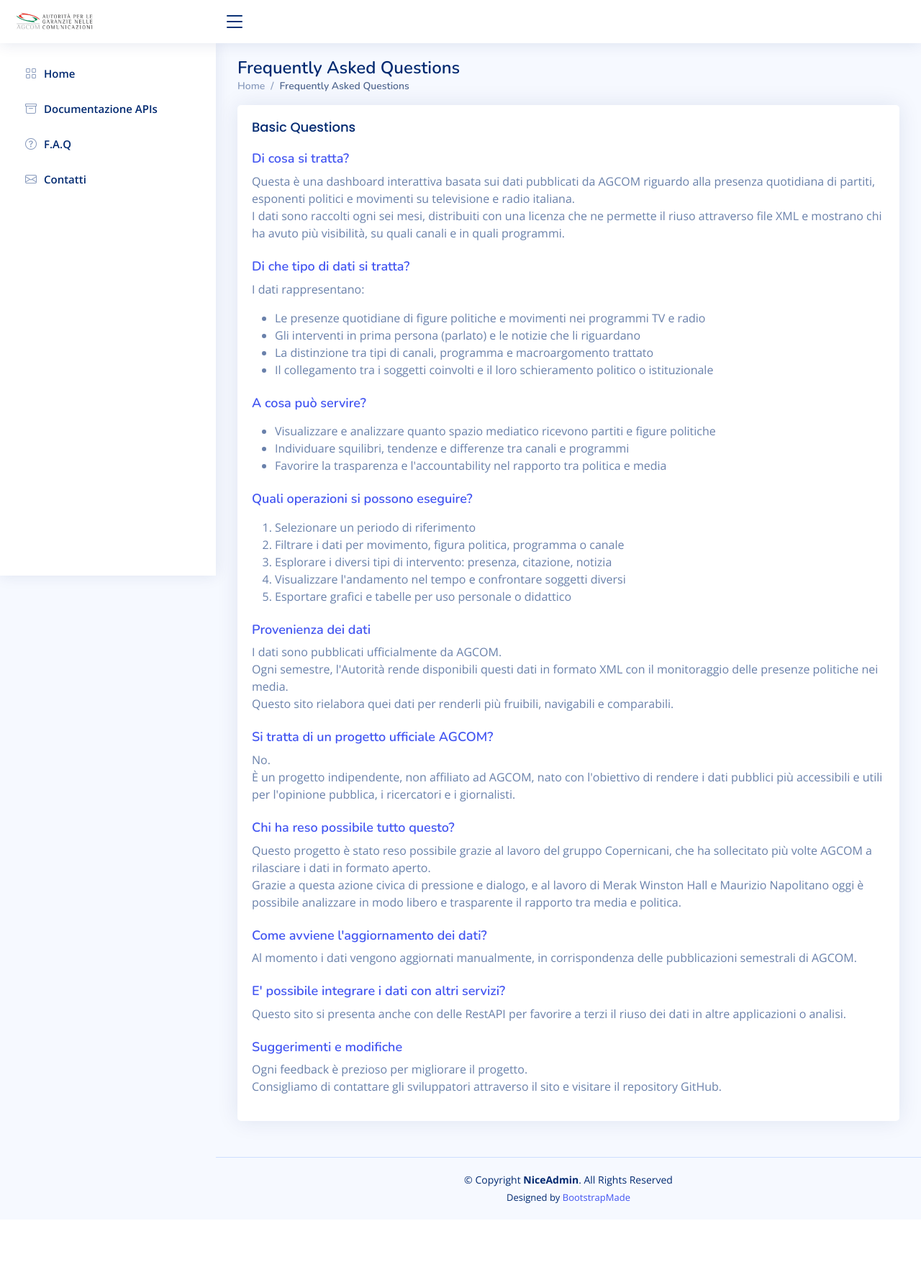
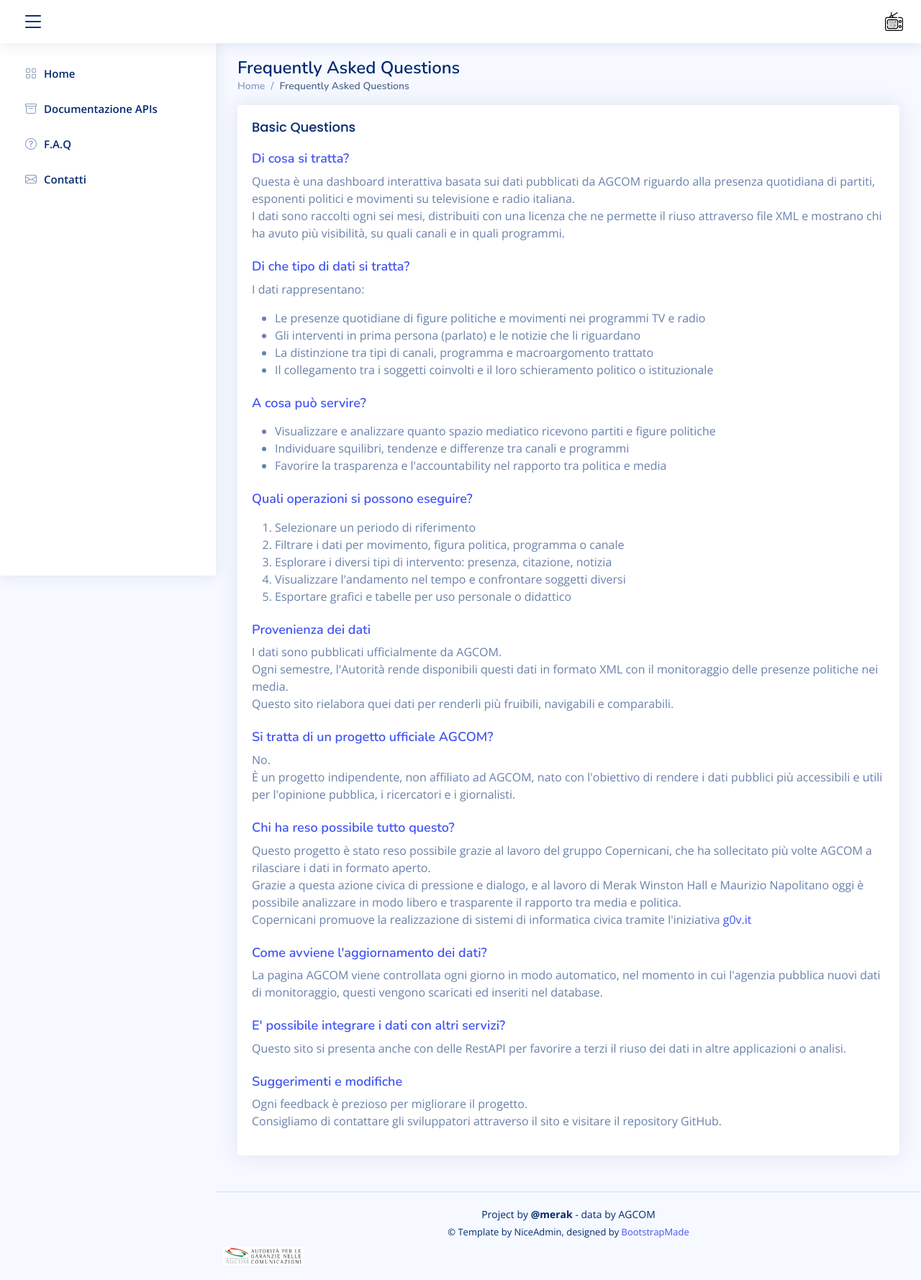
Before and after one commit to MerakWH/AGCOM, a Django app: template code/templates/pages-faq.html in a window 1280 px wide. Shown: the whole page at 72% size. Before the commit the page ends 1673 px from the top, so only its background shows below. Run offline with Django 3.2, Linux system fonts and the light colour scheme; the template is opened without the code that fills it, so the values that code supplies are empty; some libraries are stand-ins or nearby versions.

Commit message:
edits logos + daily-run

```diff
--- a/code/templates/home.html
+++ b/code/templates/home.html
@@ -29,10 +29,6 @@
 
   <header id="header" class="header d-flex align-items-center fixed-top">
     <div class="container-fluid container-xl position-relative d-flex align-items-center justify-content-between">
-
-      <a href="/" class="logo d-flex align-items-center">
-        <img src="static/assets/application/img/logo-agcom.jpg" alt="">
-      </a>
 
       <i class="mobile-nav-toggle d-xl-none bi bi-list"></i>
 
--- a/code/templates/pages-faq.html
+++ b/code/templates/pages-faq.html
@@ -36,13 +36,14 @@
   <header id="header" class="header fixed-top d-flex align-items-center">
 
     <div class="d-flex align-items-center justify-content-between">
-      <a href="/" class="logo d-flex align-items-center">
-        <img src="static/assets/application/img/logo-agcom.jpg" alt="">
+      <i class="bi bi-list toggle-sidebar-btn"></i>
+
+      <a href="/" class="logo d-flex align-items-center" style="position: absolute; right: 0; width: 50px;">
+        <img src="static/assets/application/img/logo.svg" alt="">
       </a>
-      <i class="bi bi-list toggle-sidebar-btn"></i>
-    </div><!-- End Logo -->
+    </div>
 
-  </header><!-- End Header -->
+  </header>
 
  <!-- ======= Sidebar ======= -->
  <aside id="sidebar" class="sidebar">
@@ -155,12 +156,12 @@
 
               <div class="pt-2">
                 <h6>Chi ha reso possibile tutto questo?</h6>
-                <p>Questo progetto è stato reso possibile grazie al lavoro del gruppo Copernicani, che ha sollecitato più volte AGCOM a rilasciare i dati in formato aperto. <br>Grazie a questa azione civica di pressione e dialogo, e al lavoro di Merak Winston Hall e Maurizio Napolitano oggi è possibile analizzare in modo libero e trasparente il rapporto tra media e politica.</p>
+                <p>Questo progetto è stato reso possibile grazie al lavoro del gruppo Copernicani, che ha sollecitato più volte AGCOM a rilasciare i dati in formato aperto. <br>Grazie a questa azione civica di pressione e dialogo, e al lavoro di Merak Winston Hall e Maurizio Napolitano oggi è possibile analizzare in modo libero e trasparente il rapporto tra media e politica.<br>Copernicani promuove la realizzazione di sistemi di informatica civica tramite l'iniziativa <a href="https://www.g0v.it">g0v.it</a></p>
               </div>
 
               <div class="pt-2">
                 <h6>Come avviene l'aggiornamento dei dati?</h6>
-                <p>Al momento i dati vengono aggiornati manualmente, in corrispondenza delle pubblicazioni semestrali di AGCOM.</p>
+                <p>La pagina AGCOM viene controllata ogni giorno in modo automatico, nel momento in cui l'agenzia pubblica nuovi dati di monitoraggio, questi vengono scaricati ed inseriti nel database.</p>
               </div>
 
               <div class="pt-2">
@@ -186,15 +187,18 @@
   <!-- ======= Footer ======= -->
   <footer id="footer" class="footer">
     <div class="copyright">
-      &copy; Copyright <strong><span>NiceAdmin</span></strong>. All Rights Reserved
+      Project by <strong><span>@merak</span></strong> - data by AGCOM
     </div>
     <div class="credits">
       <!-- All the links in the footer should remain intact. -->
       <!-- You can delete the links only if you purchased the pro version. -->
       <!-- Licensing information: https://bootstrapmade.com/license/ -->
       <!-- Purchase the pro version with working PHP/AJAX contact form: https://bootstrapmade.com/nice-admin-bootstrap-admin-html-template/ -->
-      Designed by <a href="https://bootstrapmade.com/">BootstrapMade</a>
+      &copy; Template by NiceAdmin, designed by <a href="https://bootstrapmade.com/">BootstrapMade</a>
     </div>
+    <a class="logo d-flex align-items-center" style="width: 200px; margin-left: 10px; margin-top: 10px;">
+      <img src="static/assets/application/img/logo-agcom.jpg" alt="">
+    </a>
   </footer><!-- End Footer -->
 
   <a href="#" class="back-to-top d-flex align-items-center justify-content-center"><i class="bi bi-arrow-up-short"></i></a>
```
Also changed, not shown: code/data_parser_sql/data_parser.py (+4 -4 lines), code/main.py (+4 -4 lines), code/templates/index.html (+9 -5 lines), code/templates/pages-contact.html (+11 -7 lines), .github/workflows/daily-run.yml (added).
